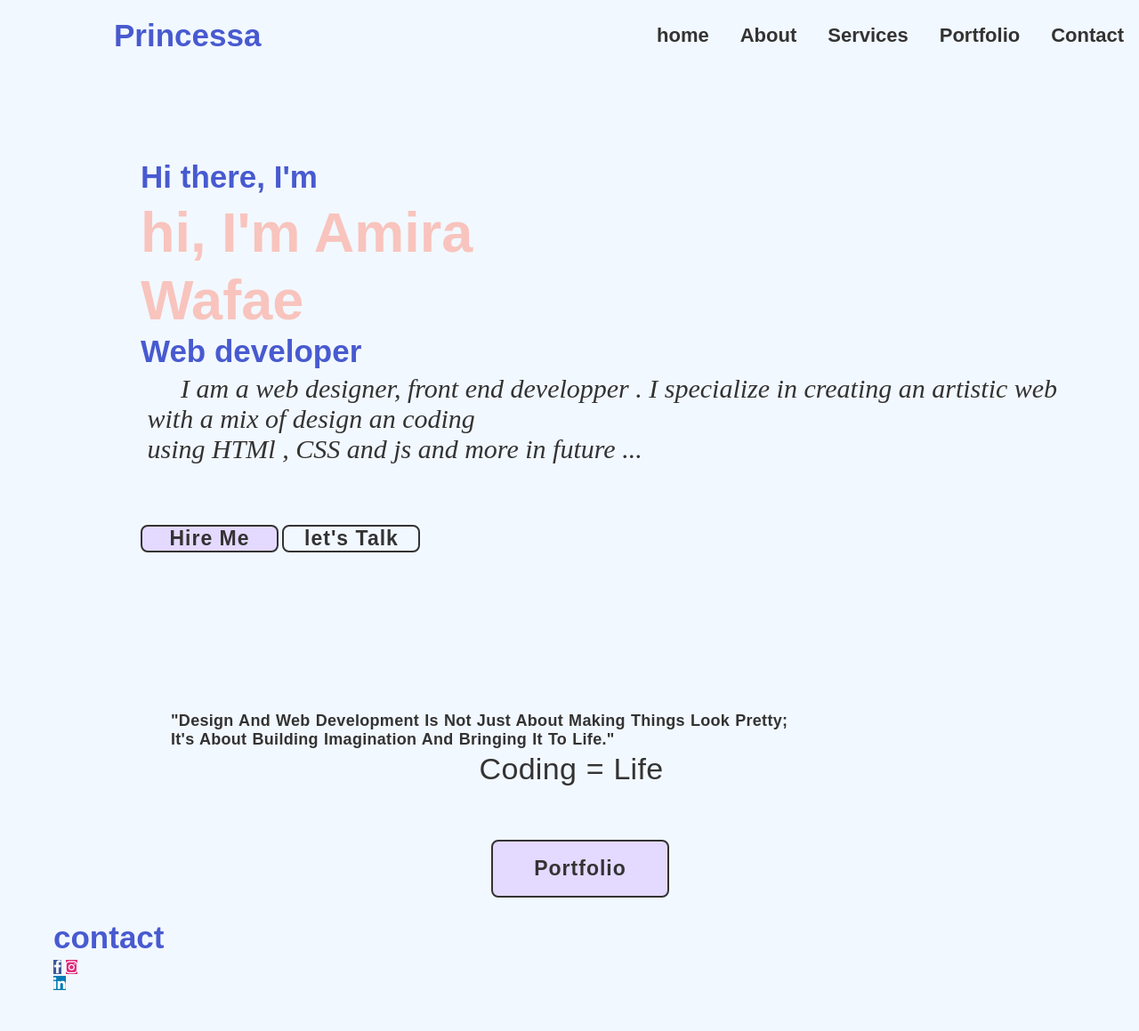
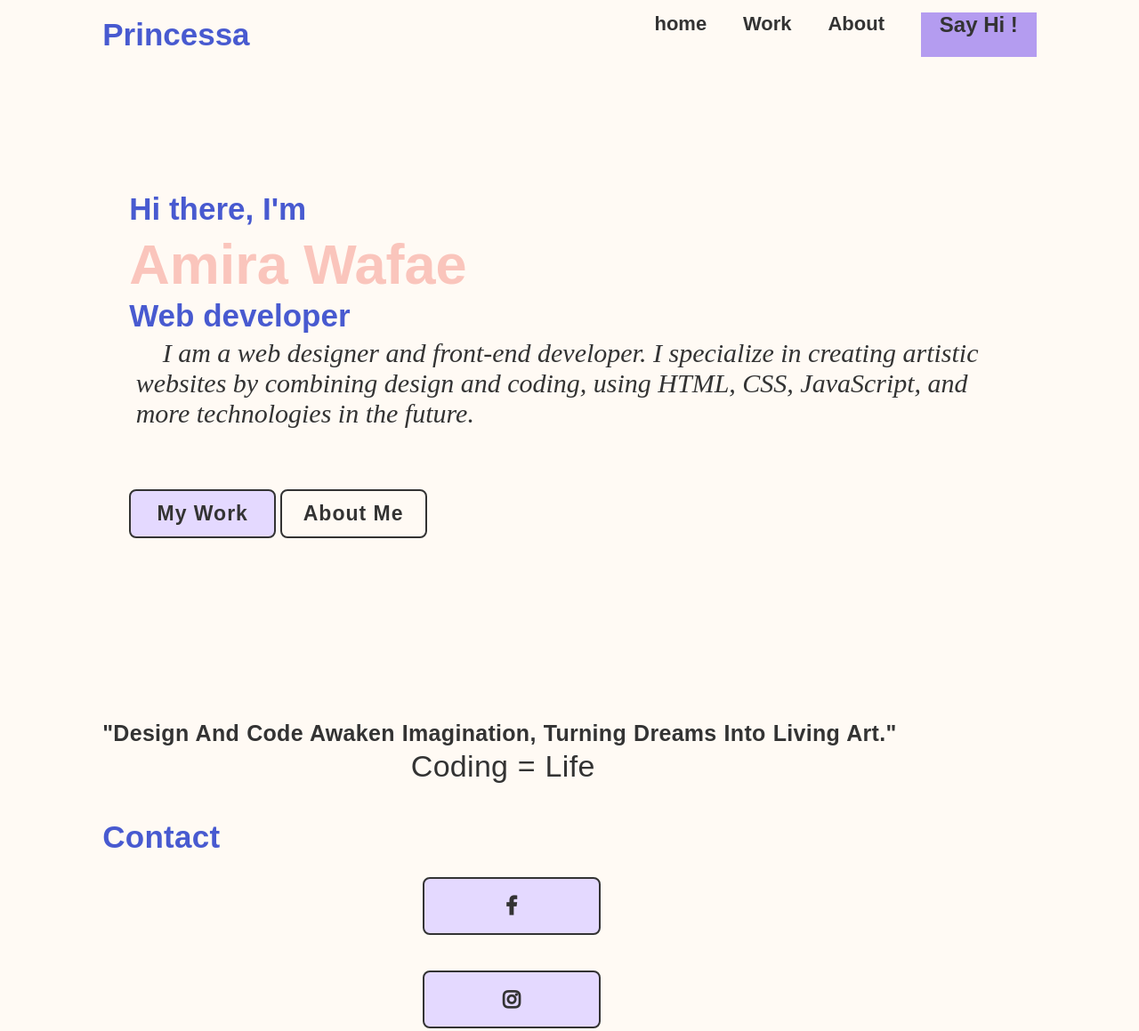
Before and after one commit to AmiraWafae13/MyPortfolio, a plain HTML site: page navigation.html in a window 1280 px wide. Shown: the top 1159 px of the page at 89% size. Drawn offline with Linux system fonts and the light colour scheme.

Commit message:
Update portfolio

```diff
--- a/navigation.html
+++ b/navigation.html
@@ -11,37 +11,35 @@
     <header class="header">
         <a href="#" class="logo">Princessa</a>
         <nav class="navbar">
-            <a href="#">home</a>
-            <a href="#">About</a>
-            <a href="#">Services</a>
-            <a href="#">Portfolio</a>
-            <a href="#">Contact</a>
-        </nav>
+            <a id="home" href="#">home</a>
+            <a id="Work" href="portfolio.html">Work</a>
+            <a id="About" href="#">About</a>
+            <a id="Contact" href="#">Say Hi !</a>
+     </nav>
     </header>
     <main>
         <section class="home">
             <div class="description">
                 <h2 id="salutation">Hi there, I'm</h2>
-                <h1 id="myName">hi, I'm Amira Wafae</h1>
+                <h1 id="myName">Amira Wafae</h1>
                 <h3>Web developer</h3>
-                <pre>      I am a web designer, front end developper . I specialize in creating an artistic web
- with a mix of design an coding
- using HTMl , CSS and js and more in future ...
+                <pre>
+     I am a web designer and front-end developer. I specialize in creating artistic
+ websites by combining design and coding, using HTML, CSS, JavaScript, and
+ more technologies in the future.
 
                 </pre>
                 <div class="btn-box">
-                    <a id="hireme">Hire Me</a>
-                    <a id="talk"> let's Talk</a>
+                    <a id="My Work" href="portfolio.html">My Work</a>
+                    <a id="About"> About Me</a>
                 </div>
             </div>
         </section>
 
         <section class="inspiring">
-            <h4>"design and web development is not just about making things look pretty;<br>
-                 it's about building imagination and bringing it to life."</h4>
+            <h4>"Design and code awaken imagination, turning dreams into living art."</h4>
             <p > coding = life </p>
-            <a class="portfolio-btn" href="portfolio.html">Portfolio</a>
-        </section>
+
 
         <section class="portfolio">
 
--- a/portfolio.css
+++ b/portfolio.css
@@ -6,22 +6,29 @@
 
 }
 body{
-    background-color:#f2f8ff;
+    background-color:#fffaf4;
     color: #333333;
+    display: block;
+    align-items: center;
+    padding-left: 50px;
+    width: 150px;
+    padding: 10px 9%;
 }
+
 /*-----  header style ----------*/
 header{
-    position: fixed;
+    position: absolute;
     top: 0;
     left: 0;
     width: 100%;
-    padding: 20px 10%;
-    background-color:#f2f8ffcf ;
+    padding: 10px 9%;
+    background-color:#fffaf4 ;
     display: flex;
-    justify-content: space-between;
+
     align-items: center;
     z-index: 100;
 }
+
 .logo{
    color: #485AD0;
    font-size: 35px;
@@ -53,7 +60,7 @@ nav{
 }
 .navbar a:hover {
     color: #b49cf0;
-    font-size: 17.5px;
+    font-size: 19.5px;
 }
 /*-----  MAIN style ----------*/
 .home{
@@ -68,6 +75,10 @@ h1 {
     font-size: 63px;
     font-weight: 700;
     line-height: 1.2;
+}
+h2{
+
+    font-size: 40px;
 }
 h3,#salutation{
     color: #485ad0;
@@ -94,8 +105,8 @@ p {
     justify-content: center;
     align-items: center;
     background: #E4D9FF;
-    width: 155px;
-    height: 100%;
+    width: 165px;
+    height: 55px;
     border: 2px solid #333333;
     border-radius: 8px;
     font-size: 23px;
@@ -122,7 +133,7 @@ p {
 .inspiring {
     margin-right: 10%;
     margin-left: 15%;
-    font-size: large;
+    font-size: 25px;
     letter-spacing: 0.3px;
     text-decoration:wavy ;
     text-transform: capitalize;
@@ -165,7 +176,7 @@ p {
 }
 
 .description  {
-     max-width: 600px;
+     width: 800px;
      display: inline;
      align-content: center;
      padding-left: 30px;
@@ -185,12 +196,7 @@ p {
     display: block;
     align-items: center;
 }
-.body {
-    display: block;
-    align-items: center;
-    padding-left: 50px;
 
-}
 .description pre{
     font-size: 30px;
     font-style: italic;
@@ -202,19 +208,21 @@ p {
 }
 /*------  footer -------*/
 footer{
-
     height: 50px;
     padding-left: 60px;
 }
-.Contact{
-    height: 60px;
-    justify-content:space-between;
-    align-content: center;
-    padding-left: 60px;
-    height: 70px;
-    width: 90px;
+
+#Contact{
+    border: #333333;
+    background-color: #b49cf0;
+    height: 50px;
+    width: 130px;
+    text-align: center;
+    font-size:x-large;
+    align-items: center;
+    z-index: 100;
+
 }
-
 .Contact a{
     text-decoration: none;
     align-content: center;
@@ -224,7 +232,6 @@ footer{
 .fa-facebook {
   background: #3B5998;
   color: white;
-
   font: size 60px ;
 }
 .fa-linkedin {
```
Also changed, not shown: portfolio.html (+6 -4 lines).
